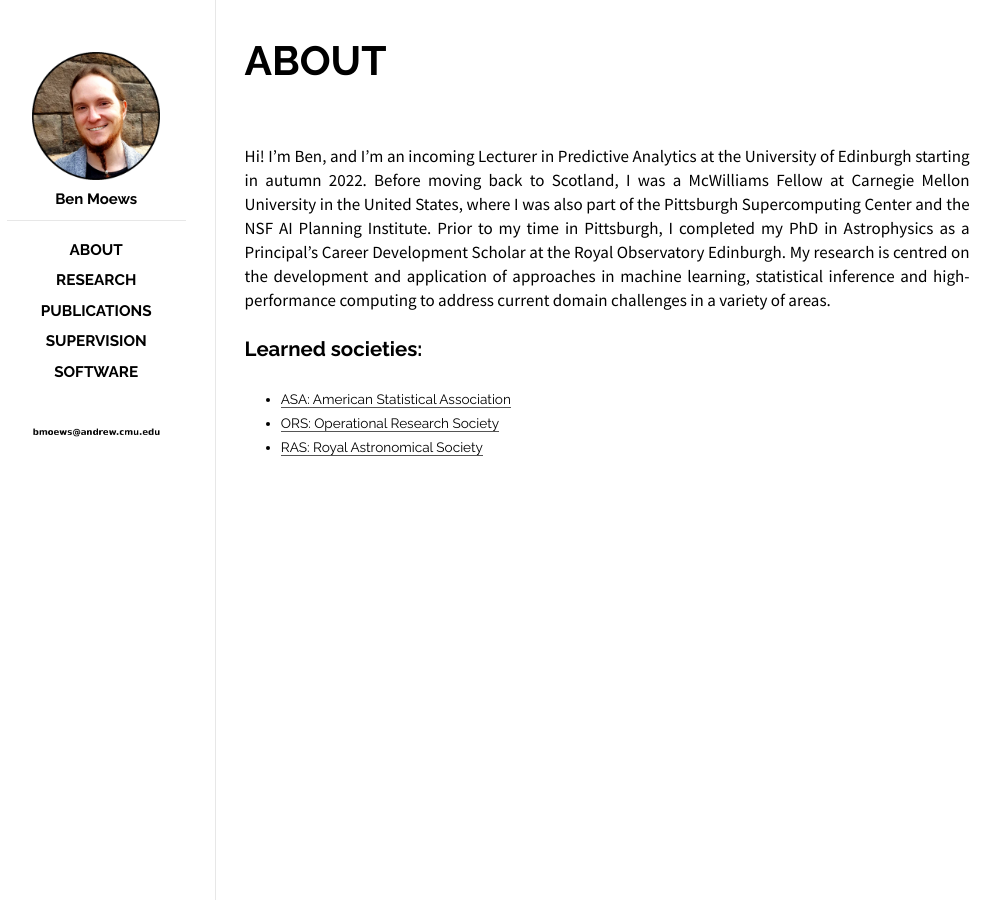
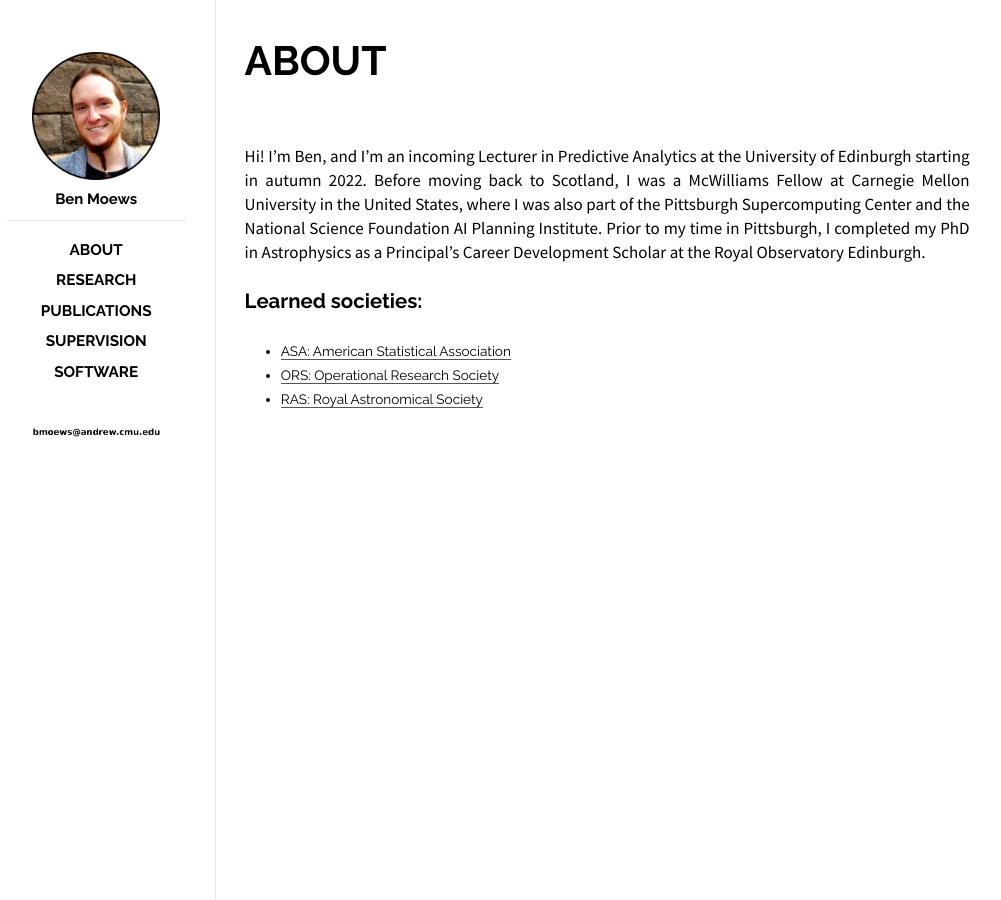
Before and after one commit to moews/moews.github.io, a Jekyll site: the page built from _posts/2017-03-27-about.md, in a window 1280 px wide. Shown: the whole page, without its empty margins (143-1144 px from the left). Built offline with Jekyll 4.4.1, drawn with Linux system fonts in a browser that asks for light colours.

Commit message:
Update 2017-03-27-about.md

```diff
--- a/_posts/2017-03-27-about.md
+++ b/_posts/2017-03-27-about.md
@@ -8,7 +8,9 @@ categories: posts
 
 <br>
 
-Hi! I'm Ben, and I'm an incoming Lecturer in Predictive Analytics at the University of Edinburgh starting in autumn 2022. Before moving back to Scotland, I was a McWilliams Fellow at Carnegie Mellon University in the United States, where I was also part of the Pittsburgh Supercomputing Center and the NSF AI Planning Institute. Prior to my time in Pittsburgh, I completed my PhD in Astrophysics as a Principal's Career Development Scholar at the Royal Observatory Edinburgh. My research is centred on the development and application of approaches in machine learning, statistical inference and high-performance computing to address current domain challenges in a variety of areas.
+Hi! I'm Ben, and I'm an incoming Lecturer in Predictive Analytics at the University of Edinburgh starting in autumn 2022. Before moving back to Scotland, I was a McWilliams Fellow at Carnegie Mellon University in the United States, where I was also part of the Pittsburgh Supercomputing Center and the National Science Foundation AI Planning Institute. Prior to my time in Pittsburgh, I completed my PhD in Astrophysics as a Principal's Career Development Scholar at the Royal Observatory Edinburgh.
+
+<!--My research is centred on the development and application of approaches in machine learning, statistical inference and high-performance computing to address current domain challenges in a variety of areas.-->
 
 ## Learned societies:
 
```
